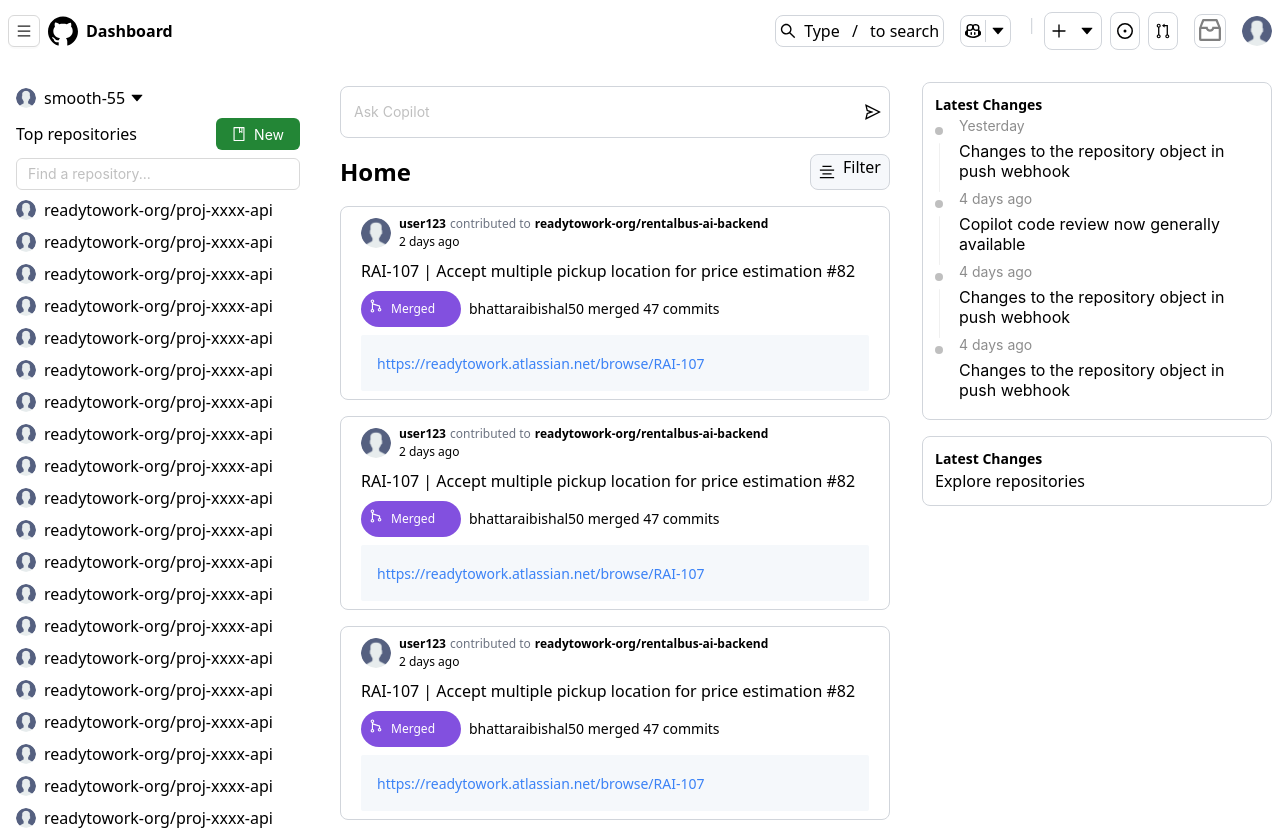
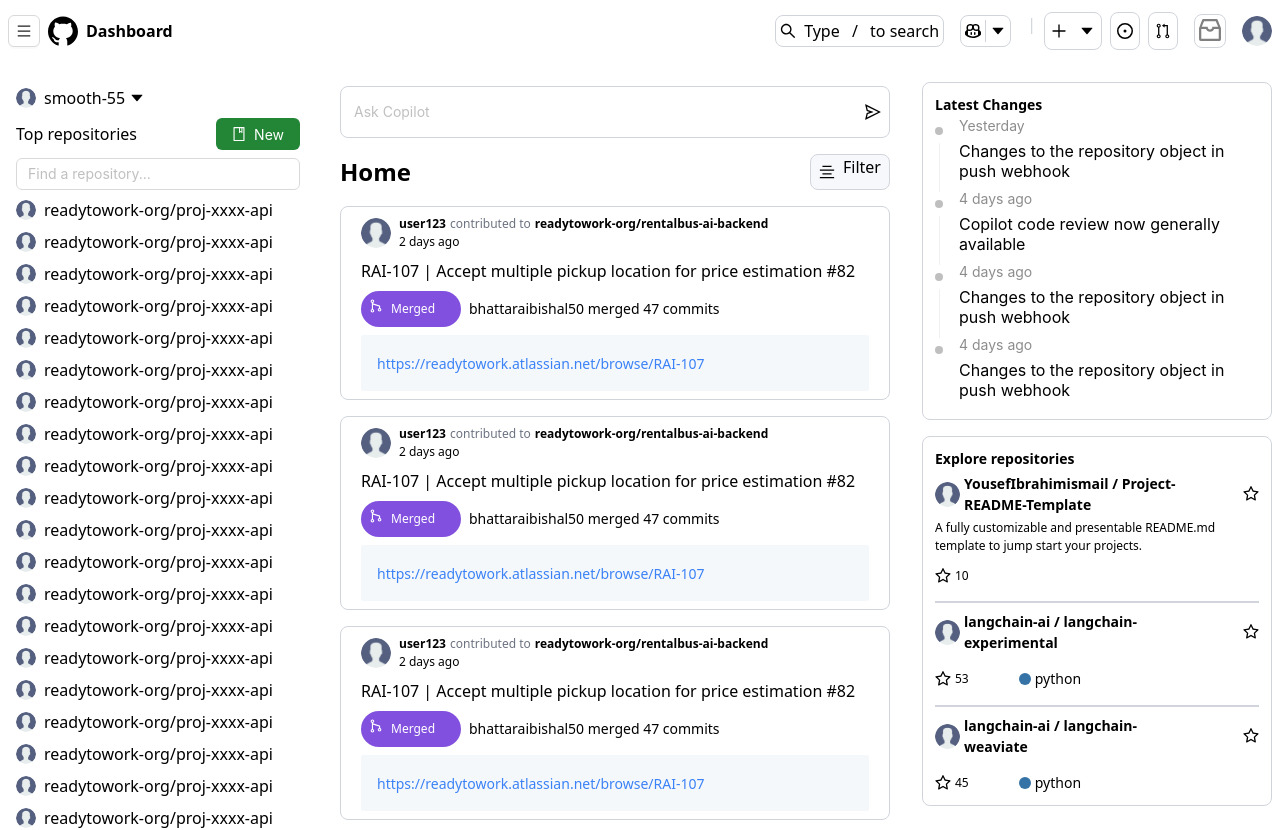
Before and after one commit to smooth-55/front, a Next.js app: page / in a window 1280 px wide. Shown: the top 830 px of the page. Built offline with nearby package versions, Linux system fonts and the light colour scheme.

Commit message:
fix: explore content

```diff
--- a/src/components/atoms/ExploreRepo/index.tsx
+++ b/src/components/atoms/ExploreRepo/index.tsx
@@ -1,5 +1,45 @@
-const ExploreRepo = () => {
-  return <>Explore repositories</>;
+import { ExploreType } from "@/types";
+import { StarOutlined } from "@ant-design/icons";
+import Image from "next/image";
+
+type propType = {
+  item: ExploreType;
+};
+const ExploreRepo = ({ item }: propType) => {
+  return (
+    <section className="flex flex-col gap-1">
+      <div className="info_section flex items-center justify-between">
+        <div className="info flex items-center gap-1 break-words w-[250px]">
+          <Image
+            src="/assets/avatar.png"
+            alt="avatar"
+            width={25}
+            height={25}
+            className="rounded-full"
+          />
+          <span className="break-words w-full text-[14px] font-semibold">
+            {item.title}
+          </span>
+        </div>
+        <div className="star">
+          <StarOutlined />
+        </div>
+      </div>
+      <p className="text-[0.75rem] mb-2">{item.description}</p>
+      <div className="bottom_section flex gap-[50px]">
+        <div className="start__count flex gap-1 items-center">
+          <StarOutlined />
+          <span className="text-[0.75rem]">{item.star_count}</span>
+        </div>
+        {item.language && (
+          <div className="language flex gap-1 items-center">
+            <div className={`bg-[#3572a5] h-3 w-3 rounded-full`}></div>
+            <span className="text-sm">{item.language}</span>
+          </div>
+        )}
+      </div>
+    </section>
+  );
 };
 
 export { ExploreRepo };
--- a/src/components/molecules/RightContainer/index.tsx
+++ b/src/components/molecules/RightContainer/index.tsx
@@ -1,6 +1,33 @@
 import { ExploreRepo, LatestChange } from "@/components/atoms";
+import { ExploreType } from "@/types";
 
 const RightContainer = () => {
+  const explore_items: ExploreType[] = [
+    {
+      id: 1,
+      title: "YousefIbrahimismail / Project-README-Template",
+      avatar: undefined,
+      description:
+        "A fully customizable and presentable README.md template to jump start your projects.",
+      star_count: 10,
+    },
+    {
+      id: 2,
+      title: "langchain-ai / langchain-experimental",
+      avatar: undefined,
+      description: "",
+      star_count: 53,
+      language: "python",
+    },
+    {
+      id: 3,
+      title: "langchain-ai / langchain-weaviate",
+      avatar: undefined,
+      description: "",
+      star_count: 45,
+      language: "python",
+    },
+  ];
   return (
     <section className="pt-3 max-w-[350px] flex flex-col gap-4">
       <aside className="right__container__1 border border-gray-300 rounded-lg p-3">
@@ -8,8 +35,16 @@
         <LatestChange />
       </aside>
       <aside className="right__container__2 border border-gray-300 rounded-lg p-3">
-        <p className="text-sm font-bold">Latest Changes</p>
-        <ExploreRepo />
+        <p className="text-sm font-bold mb-1 ">Explore repositories</p>
+        {explore_items.map((item, i) => {
+          const hr_line = i === explore_items.length - 1 ? false : true;
+          return (
+            <div key={item.id} className="flex flex-col gap-2">
+              <ExploreRepo key={item.id} item={item} />
+              {hr_line && <div className="border border-gray-300 my-2"></div>}
+            </div>
+          );
+        })}
       </aside>
     </section>
   );
--- /dev/null
+++ b/src/types/index.ts
@@ -0,0 +1 @@
+export * from "./exploreTypes";
```
Also changed, not shown: src/types/exploreTypes/index.ts (added, +10 -0 lines).
